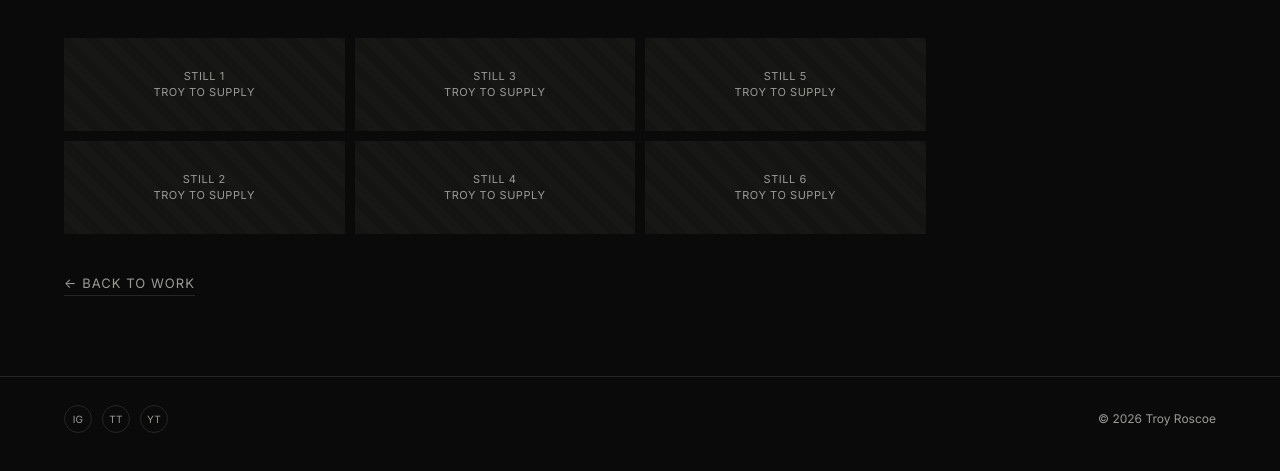
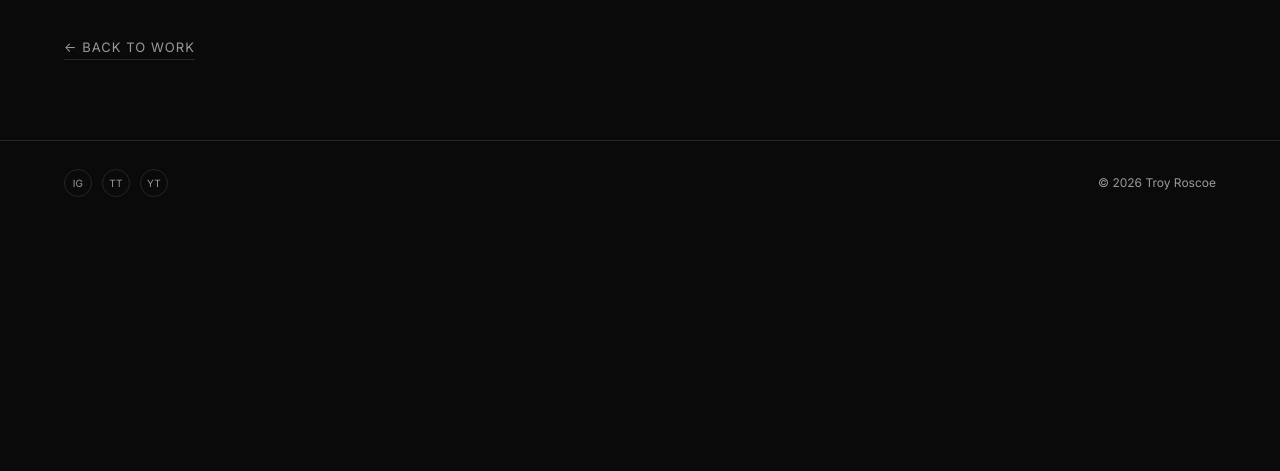
Before and after one commit to troyroscoe/troyroscoe.github.io, a plain HTML site: page projects/drip-beat-the-ads.html in a window 1280 px wide. Shown: the part 992-1463 px from the top of the page. After the commit the page ends 1229 px from the top, so only its background shows below. Drawn offline with Linux system fonts and the light colour scheme; a web font is replaced by a local one.

Commit message:
Add files via upload

```diff
--- a/projects/drip-beat-the-ads.html
+++ b/projects/drip-beat-the-ads.html
@@ -47,15 +47,6 @@
     </video>
   </div>
 
-  <div class="showcase-gallery">
-    <div class="showcase-img"><div class="showcase-placeholder">Still 1<br>Troy to supply</div></div>
-    <div class="showcase-img"><div class="showcase-placeholder">Still 2<br>Troy to supply</div></div>
-    <div class="showcase-img"><div class="showcase-placeholder">Still 3<br>Troy to supply</div></div>
-    <div class="showcase-img"><div class="showcase-placeholder">Still 4<br>Troy to supply</div></div>
-    <div class="showcase-img"><div class="showcase-placeholder">Still 5<br>Troy to supply</div></div>
-    <div class="showcase-img"><div class="showcase-placeholder">Still 6<br>Troy to supply</div></div>
-  </div>
-
   <a class="back-link" href="/">&larr; Back to work</a>
 </main>
 
```
Also changed, not shown: projects/drip-x-matchroom.html (+0 -9 lines).
